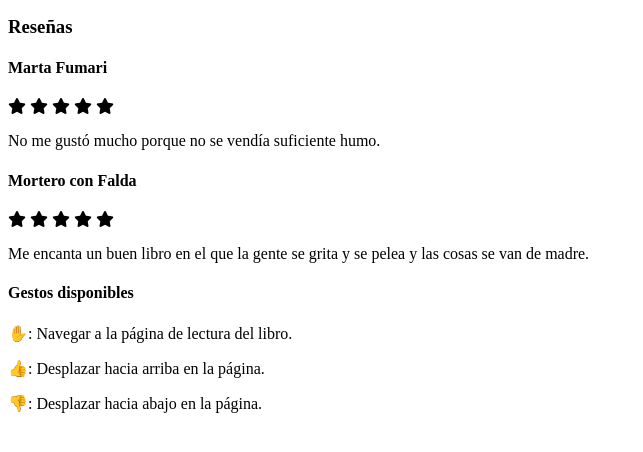
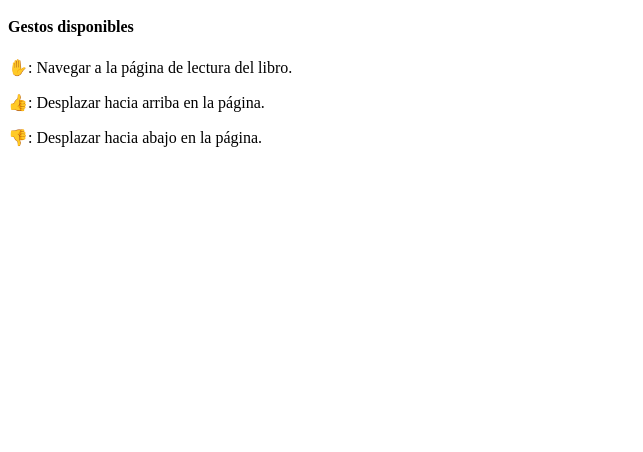
Before and after one commit to mgommez/SIU-p2, a website with bundled scripts: page src/informacion_libro.html in a window 1280 px wide. Shown: the part 268-720 px from the top of the page, without its empty margins (0-643 px from the left). Built offline with nearby package versions, Linux system fonts and the light colour scheme; no server answers.

Commit message:
feat: ajuste texto mejorado

```diff
--- a/src/informacion_libro.html
+++ b/src/informacion_libro.html
@@ -40,41 +40,6 @@
                     </div>
 
                 </div>
-
-
-                </div>
-            </div>
-            <div class="comment-section">
-                <h3>Reseñas</h3>
-                <div class="resena">
-                    <div class="info-resenas">
-                        <h4>Marta Fumari</h4>
-                        <div class="valoracion valoracion-resena">
-                            <div class="rating-container">
-                                <span class="fas fa-star checked" data-value="1"></span>
-                                <span class="fas fa-star checked" data-value="2"></span>
-                                <span class="fas fa-star unchecked" data-value="3"></span>
-                                <span class="fas fa-star unchecked" data-value="4"></span>
-                                <span class="fas fa-star unchecked" data-value="5"></span>
-                            </div>
-                        </div>
-                    </div>
-                    <p>No me gustó mucho porque no se vendía suficiente humo.</p>
-                </div>
-                <div class="resena">
-                    <div class="info-resenas">
-                        <h4>Mortero con Falda</h4>
-                        <div class="valoracion valoracion-resena">
-                            <div class="rating-container">
-                                <span class="fas fa-star checked" data-value="1"></span>
-                                <span class="fas fa-star checked" data-value="2"></span>
-                                <span class="fas fa-star checked" data-value="3"></span>
-                                <span class="fas fa-star checked" data-value="4"></span>
-                                <span class="fas fa-star checked" data-value="5"></span>
-                            </div>
-                        </div>
-                    </div>
-                    <p>Me encanta un buen libro en el que la gente se grita y se pelea y las cosas se van de madre.</p>
                 </div>
             </div>
             <div class="gestos-legend">
--- a/src/script/lector.js
+++ b/src/script/lector.js
@@ -117,7 +117,7 @@ async function calcularPalabrasPorPagina(texto, contenedor_id) {
 
 //GESTIÓN DE EVENTOS DE LECTURA
 
-window.addEventListener("DOMContentLoaded", async () => {
+const ajustarPaginasPantalla = async () => {
     const [libro, marcador] = await Promise.all([obtenerDatos(), obtenerMarcapaginas()]);
 
     document.getElementById('book_title').textContent = libro.titulo;
@@ -155,8 +155,10 @@ window.addEventListener("DOMContentLoaded", async () => {
     document.getElementById("boton-next").addEventListener("click", pasarPagina);
     document.getElementById("boton-prev").addEventListener("click", volverPagina);
     document.getElementById("boton-save").addEventListener("click", guardarMarcapaginas);
+}
 
-});
+
+window.addEventListener("DOMContentLoaded", ajustarPaginasPantalla);
 
 const pasarPagina = async () => {
     const marcador = parseInt(localStorage.getItem("marcador"));
```
Also changed, not shown: src/style/lectura_libro.css (+4 -5 lines).
